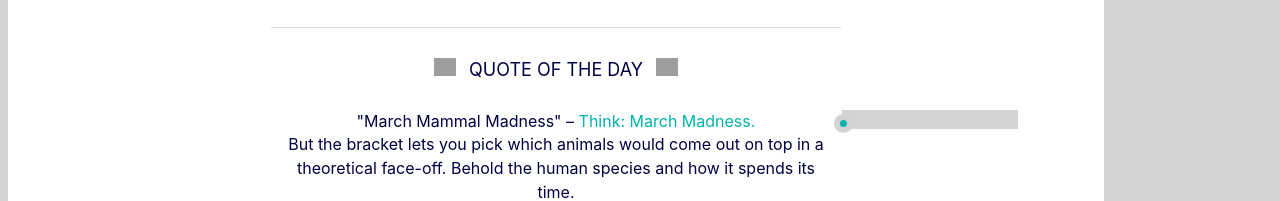
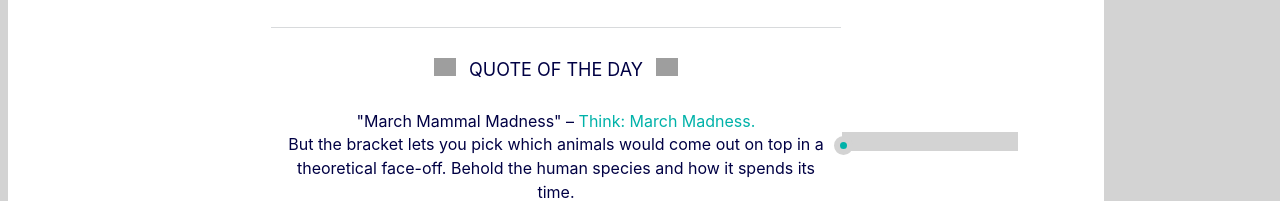
Before and after one commit to nottl/newstrition, a plain HTML site: page index.html in a window 1280 px wide. Shown: the part 810-1011 px from the top of the page. Drawn offline with nearby package versions, Linux system fonts and the light colour scheme; grey boxes are pictures that could not be loaded.

Commit message:
Update index.html

```diff
--- a/index.html
+++ b/index.html
@@ -303,7 +303,7 @@ system,BlinkMacSystemFont,Helvetica,Arial,sans-serif!important;padding:0 30px;fo
 size:17px;line-height:24px;font-style:normal;">
 <p style="margin:0">"March Mammal Madness" – <span class="link-main"><a href="https://skimmth.is/2tSarLe"
 
-target="_blank" style="color:#00b2a9;text-decoration:none;">Think: March Madness.</a></span><span role="complementary" class="link-note"><div class="ournews-multibar" data-source="https://www.theverge.com/2019/3/4/18250096/march-mammal-madness-science-animals-biology" data-icons="newstrition, factcheck" data-site="ffi" data-iconsize="30px"></div></span> But
+target="_blank" style="color:#00b2a9;text-decoration:none;">Think: March Madness.</a></span><div role="complementary" class="link-note" class="ournews-multibar" data-source="https://www.theverge.com/2019/3/4/18250096/march-mammal-madness-science-animals-biology" data-icons="newstrition, factcheck" data-site="ffi" data-iconsize="30px"></div> But
 
 the bracket lets you pick which animals would come out on top in a theoretical face-off.
 
```
